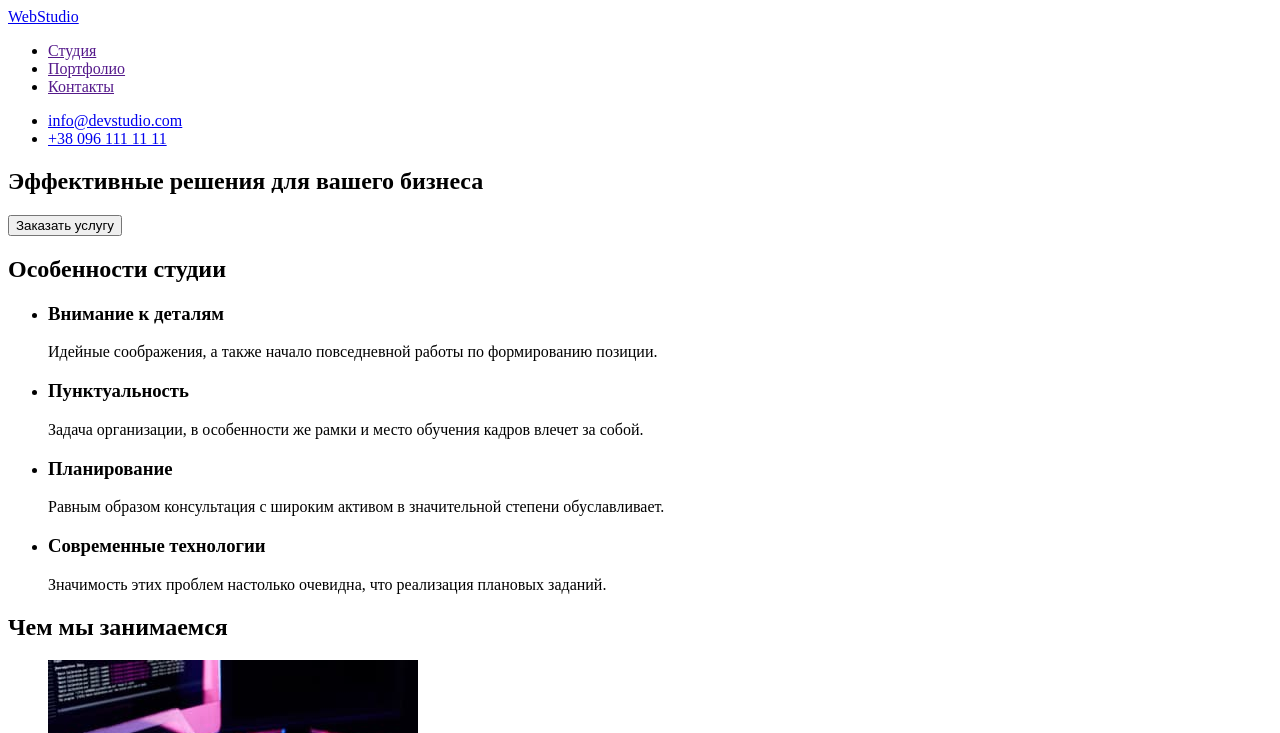
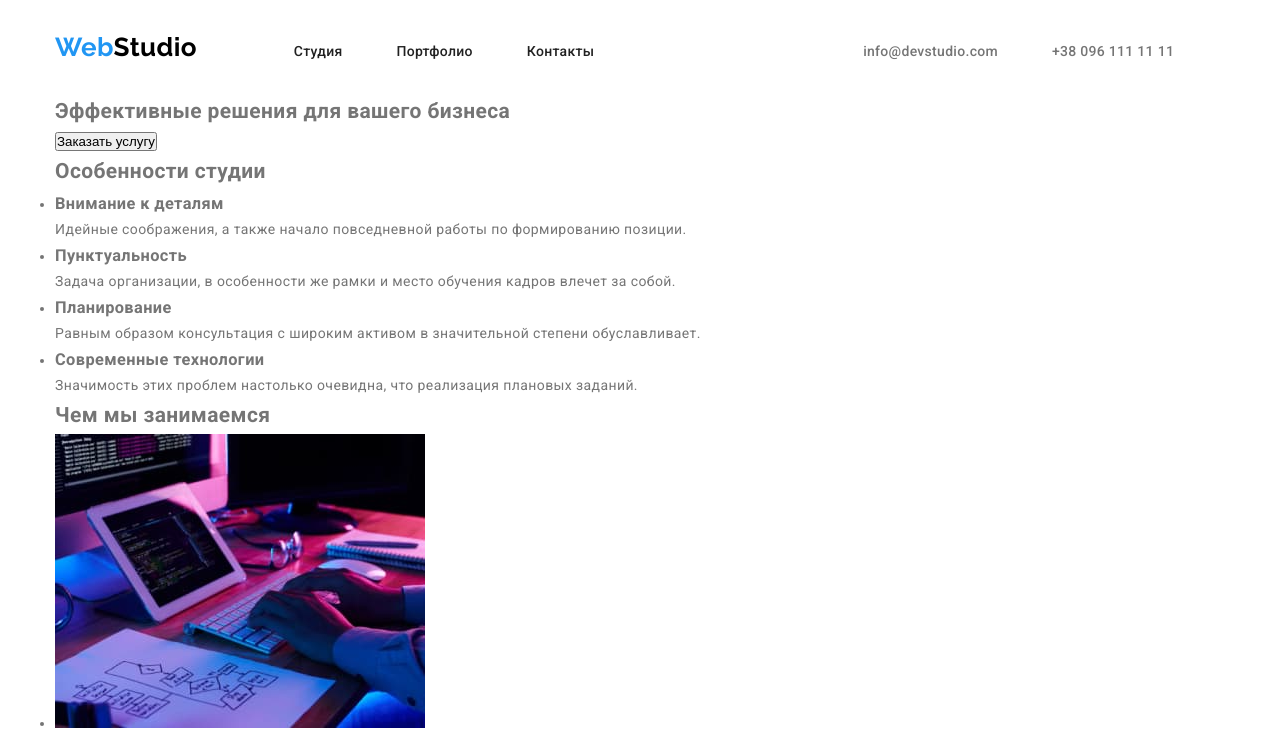
Before and after one commit to ssnadtochii/goit-markup-hw-02, a plain HTML site: page index.html in a window 1280 px wide. Shown: the top 733 px of the page. Drawn offline with Linux system fonts and the light colour scheme.

Commit message:
Added header styles to the main page

```diff
--- a/index.html
+++ b/index.html
@@ -4,23 +4,30 @@
     <meta charset="UTF-8">
     <meta http-equiv="X-UA-Compatible" content="IE=edge">
     <meta name="viewport" content="width=device-width, initial-scale=1.0">
+
+    <link rel="preconnect" href="https://fonts.googleapis.com">
+    <link rel="preconnect" href="https://fonts.gstatic.com" crossorigin>
+    <link href="https://fonts.googleapis.com/css2?family=Raleway:wght@700&family=Roboto:wght@400;500;700;900&display=swap" rel="stylesheet">
+
+    <link rel="stylesheet" href="./styles/style.css">
+
     <title>Студія</title>
 </head>
 <body>
 
-    <header>
-        <nav>
-            <a href="/">WebStudio</a>
-            <ul>
-                <li><a href="">Студия</a></li>
-                <li><a href="">Портфолио</a></li>
-                <li><a href="">Контакты</a></li>
+    <header class="page-header">
+        <nav class="inline">
+            <a href="/" class="logo" ><span class="logo-blue">Web</span><span class="logo-black">Studio</span></a>
+            <ul class="site-nav">
+                <li class="item inline"><a href="/" class="link">Студия</a></li>
+                <li class="item inline"><a href="" class="link">Портфолио</a></li>
+                <li class="item inline"><a href="#" class="link">Контакты</a></li>
             </ul>
         </nav>
 
-        <ul>
-            <li><a href="mailto:info@devstudio.com">info@devstudio.com</a></li>
-            <li><a href="tel:+380961111111">+38 096 111 11 11</a></li>
+        <ul class="header-contact inline">
+            <li class="item inline"><a href="mai lto:info@devstudio.com" class="link">info@devstudio.com</a></li>
+            <li class="item inline"><a href="tel:+380961111111" class="link">+38 096 111 11 11</a></li>
         </ul>
     </header>
 
--- /dev/null
+++ b/styles/style.css
@@ -0,0 +1,88 @@
+*,
+*::after,
+*::before {
+    margin: 0;
+    padding: 0;
+    box-sizing: inherit;
+}
+
+html {
+    font-size: 62.5%;
+}
+
+body {
+    box-sizing: border-box;
+
+    font-family: 'Roboto';
+    font-size: 1.4rem;
+    line-height: 1.71;
+
+    letter-spacing: 0.04rem;
+
+    color: #757575;
+
+    max-width: 117rem;
+    margin: 0 auto;
+}
+
+.page-header {
+    /* border-bottom: 1px solid #ECECEC; */
+    padding: 2.5rem 0;
+}
+
+.page-header .link {
+    text-decoration: none;
+    font-weight: 500;
+    font-size: 1.4rem;
+    line-height: 1.6;
+    letter-spacing: 0.03rem;
+    color: #212121;
+}
+
+.page-header .link:hover,
+.page-header .link:focus {
+    color: #2196F3;
+}
+
+.logo {
+    font-family: 'Raleway', sans-serif;
+    font-style: normal;
+    font-weight: 700;
+    font-size: 2.6rem;
+
+    text-decoration: none;
+}
+
+.logo-blue {
+    color: #2196F3;
+}
+
+.logo-black {
+    color: #000;
+}
+
+.logo:hover,
+.logo:focus {
+    opacity: 0.7;
+}
+
+.inline {
+    display: inline-block;
+}
+
+.site-nav {
+    display: inline-block;
+    margin-left: 9.3rem;
+}
+
+.item {
+    margin-right: 5rem;
+}
+
+.header-contact {
+    margin-left: 21.5rem;
+}
+
+.header-contact .link {
+    color: #757575;
+}
```
